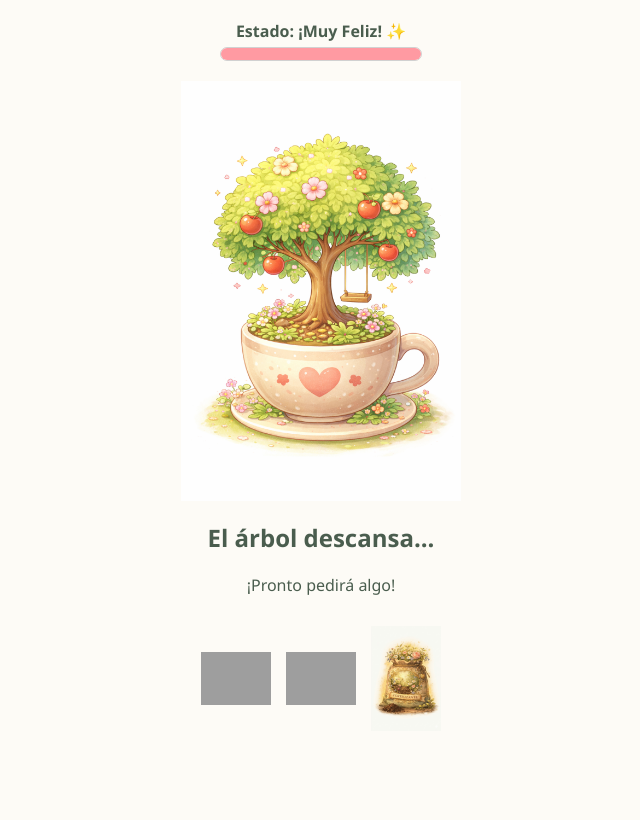
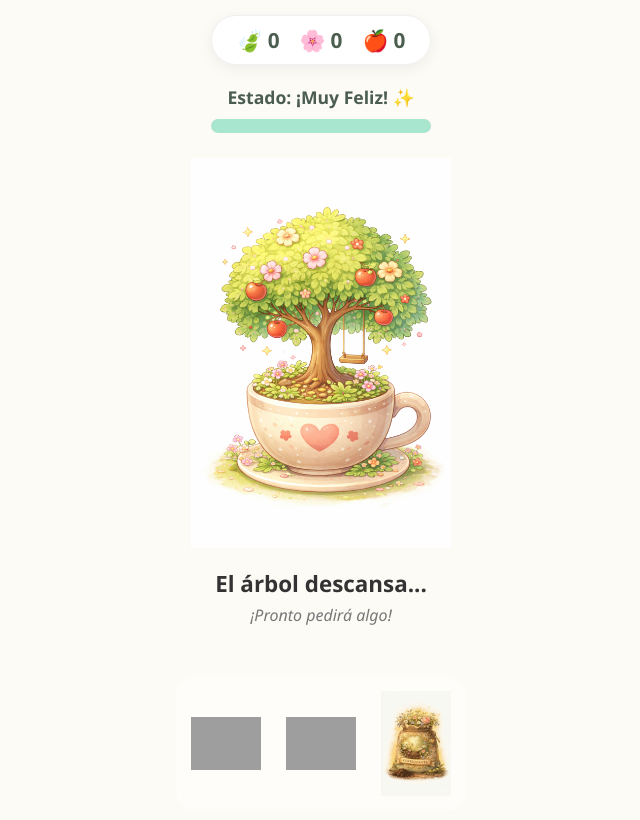
Before and after one commit to ratavano/Kratasplantita, a plain HTML site: page index.html in a window 1280 px wide. Shown: the whole page, without its empty margins (319-959 px from the left). Drawn offline with Linux system fonts and the light colour scheme; grey boxes are pictures that could not be loaded.

Commit message:
Update index.html
Prime?

```diff
--- a/index.html
+++ b/index.html
@@ -8,7 +8,8 @@
         :root {
             --fondo: #FDFBF6;
             --texto: #4A5D4E;
-            --primario: #FF9AA2; /* Color de la barra */
+            --feliz: #A8E6CF; /* Color cuando está feliz */
+            --triste: #9FB4C7; /* Color cuando está triste */
         }
 
         body {
@@ -17,150 +18,256 @@
             background: var(--fondo);
             color: var(--texto);
             margin: 0;
-            padding: 20px;
+            padding: 15px;
+            display: flex;
+            flex-direction: column;
+            align-items: center;
         }
 
-        /* --- ESTILO DE LAS BARRITAS --- */
+        /* --- PANEL DE INVENTARIO PERFECTAMENTE ALINEADO --- */
+        .panel-recompensas {
+            display: flex;
+            justify-content: center;
+            gap: 20px;
+            background: white;
+            padding: 10px 25px;
+            border-radius: 25px;
+            box-shadow: 0 4px 15px rgba(0,0,0,0.06);
+            margin-bottom: 20px;
+            border: 1px solid #F0F0F0;
+        }
+
+        .item-recompensa {
+            font-size: 1.3rem;
+            font-weight: bold;
+            display: flex;
+            align-items: center;
+            gap: 5px;
+        }
+
+        /* --- BARRITA DINÁMICA (FELICIDAD/TRISTEZA) --- */
         .contenedor-barra {
-            width: 200px;
-            height: 12px;
-            background-color: #E0E0E0;
+            width: 220px;
+            height: 14px;
+            background-color: #EAEAEA; /* Fondo de la barra */
             border-radius: 10px;
-            margin: 5px auto 15px;
+            margin: 10px auto 25px;
             overflow: hidden;
-            border: 1px solid #D1D1D1;
+            box-shadow: inset 0 2px 4px rgba(0,0,0,0.1);
         }
 
         .progreso {
             height: 100%;
-            background-color: var(--primario);
-            width: 100%; /* Esto cambiará con JS */
-            transition: width 0.5s ease-in-out;
+            width: 100%;
+            transition: width 0.6s ease, background-color 0.6s ease;
+            border-radius: 10px;
         }
 
-        /* --- ALINEACIÓN DE HERRAMIENTAS --- */
+        /* --- IMÁGENES Y TEXTOS --- */
+        #imagen-arbol {
+            width: 260px;
+            max-width: 90%;
+            margin: 0 auto 15px auto;
+            display: block;
+            transition: opacity 0.3s;
+        }
+
+        .textos-estado {
+            min-height: 80px; /* Evita que la pantalla brinque */
+        }
+
+        h2 { margin: 5px 0; font-size: 1.4rem; color: #333; }
+        p { margin: 0; color: #777; font-style: italic; }
+
+        #aviso-regalo {
+            color: #FF9AA2;
+            font-weight: bold;
+            font-size: 1.1rem;
+            height: 25px;
+            margin-top: 10px;
+        }
+
+        /* --- HERRAMIENTAS CENTRADAS --- */
         .contenedor-herramientas {
             display: flex;
             justify-content: center;
             align-items: center;
-            gap: 15px; /* Espacio entre ellas */
-            margin-top: 30px;
-            flex-wrap: wrap;
+            gap: 25px;
+            margin-top: 15px;
+            padding: 15px;
+            background: rgba(255, 255, 255, 0.5);
+            border-radius: 20px;
         }
 
         .herramienta {
             width: 70px;
             cursor: pointer;
-            transition: transform 0.2s;
+            transition: transform 0.2s cubic-bezier(0.175, 0.885, 0.32, 1.275);
         }
 
-        .herramienta:hover {
-            transform: scale(1.1);
-        }
+        .herramienta:active { transform: scale(0.85); }
 
-        #imagen-arbol {
-            width: 280px;
-            margin: 20px auto;
-            display: block;
-        }
-
-        .stats-container {
-            font-weight: bold;
-            margin-bottom: 5px;
-        }
     </style>
 </head>
 <body>
 
-    <div class="stats-container">Estado: <span id="estado-texto">¡Feliz! ✨</span></div>
+    <div class="panel-recompensas">
+        <div class="item-recompensa">🍃 <span id="txt-hojas">0</span></div>
+        <div class="item-recompensa">🌸 <span id="txt-flores">0</span></div>
+        <div class="item-recompensa">🍎 <span id="txt-manzanas">0</span></div>
+    </div>
+
+    <div style="font-weight: bold; font-size: 1.1rem;">Estado: <span id="estado-texto">¡Feliz! ✨</span></div>
+
     <div class="contenedor-barra">
-        <div id="barra-felicidad" class="progreso"></div>
+        <div id="barra-felicidad" class="progreso" style="background-color: var(--feliz);"></div>
     </div>
 
     <img id="imagen-arbol" src="arbol_feliz.png" alt="Tu plantita">
 
-    <h2 id="mensaje-peticion">El árbol descansa...</h2>
-    <p id="sub-mensaje">¡Pronto pedirá algo!</p>
+    <div class="textos-estado">
+        <h2 id="mensaje-peticion">El árbol descansa...</h2>
+        <p id="sub-mensaje">¡Pronto pedirá algo!</p>
+        <div id="aviso-regalo"></div>
+    </div>
 
     <div class="contenedor-herramientas">
-        <img src="herramienta_agua.png" class="herramienta" onclick="atender('sed')">
-        <img src="herramienta_tijeras.png" class="herramienta" onclick="atender('crecido')">
-        <img src="herramienta_fertilizante.png" class="herramienta" onclick="atender('hambre')">
+        <img src="herramienta_agua.png" class="herramienta" onclick="atender('sed')" alt="Agua">
+        <img src="herramienta_tijeras.png" class="herramienta" onclick="atender('crecido')" alt="Tijeras">
+        <img src="herramienta_fertilizante.png" class="herramienta" onclick="atender('hambre')" alt="Fertilizante">
     </div>
 
     <script>
+        // Variables principales
         let felicidad = 100;
         let necesidadActual = "ninguna";
 
-        // 1. FUNCIÓN PARA CARGAR
+        // Inventario de regalos
+        let hojas = 0;
+        let flores = 0;
+        let manzanas = 0;
+
+        // 1. CARGAR Y GUARDAR (Memoria del juego)
         function cargar() {
-            const guardado = localStorage.getItem('progresoPlantita');
-            if (guardado) {
-                felicidad = parseInt(guardado);
+            const data = JSON.parse(localStorage.getItem('kratasSaveDefinitivo'));
+            if (data) {
+                felicidad = data.felicidad !== undefined ? data.felicidad : 100;
+                hojas = data.hojas || 0;
+                flores = data.flores || 0;
+                manzanas = data.manzanas || 0;
             }
             actualizarUI();
             iniciarCiclo();
         }
 
-        // 2. LÓGICA DE NECESIDADES (El juego te pedirá cosas)
+        function guardar() {
+            const data = { felicidad, hojas, flores, manzanas };
+            localStorage.setItem('kratasSaveDefinitivo', JSON.stringify(data));
+        }
+
+        // 2. EL CICLO DE VIDA DEL ÁRBOL
         function iniciarCiclo() {
             setInterval(() => {
                 if (necesidadActual === "ninguna") {
-                    const azar = Math.random();
-                    if (azar < 0.3) pedirAlgo();
+                    if (Math.random() < 0.35) pedirAlgo(); // 35% de probabilidad de pedir algo cada 6 seg
                 } else {
-                    // Si tiene una necesidad y no la atiendes, baja la felicidad
-                    felicidad = Math.max(0, felicidad - 5);
+                    // Si no lo atiendes, baja la felicidad
+                    felicidad = Math.max(0, felicidad - 4);
                     actualizarUI();
+                    guardar();
                 }
-            }, 5000); // Revisa cada 5 segundos
+            }, 6000);
         }
 
         function pedirAlgo() {
-            const necesidades = ["sed", "crecido", "hambre"];
-            necesidadActual = necesidades[Math.floor(Math.random() * necesidades.length)];
+            const opciones = ["sed", "crecido", "hambre"];
+            necesidadActual = opciones[Math.floor(Math.random() * opciones.length)];
 
-            if (necesidadActual === "sed") {
-                document.getElementById('mensaje-peticion').innerText = "¡Tengo mucha sed! 💧";
-            } else if (necesidadActual === "crecido") {
-                document.getElementById('mensaje-peticion').innerText = "¡Mis ramas pesan! ✂️";
-            } else if (necesidadActual === "hambre") {
-                document.getElementById('mensaje-peticion').innerText = "¡Necesito vitaminas! 🧪";
-            }
-            document.getElementById('sub-mensaje').innerText = "¡Usa una herramienta!";
+            const msjs = {
+                sed: "¡Tengo mucha sed! 💧",
+                crecido: "¡Mis ramas pesan! ✂️",
+                hambre: "¡Necesito vitaminas! 🧪"
+            };
+
+            document.getElementById('mensaje-peticion').innerText = msjs[necesidadActual];
+            document.getElementById('sub-mensaje').innerText = "¡Usa la herramienta correcta!";
+            document.getElementById('aviso-regalo').innerText = ""; // Limpiar mensaje de regalo viejo
         }
 
+        // 3. ATENDER Y DAR REGALOS
         function atender(tipo) {
             if (tipo === necesidadActual) {
-                felicidad = Math.min(100, felicidad + 20);
+                felicidad = Math.min(100, felicidad + 30); // Sube 30 de felicidad
                 necesidadActual = "ninguna";
+
+                darRegalo();
+
                 document.getElementById('mensaje-peticion').innerText = "¡Gracias! 😊";
                 document.getElementById('sub-mensaje').innerText = "El árbol descansa...";
                 actualizarUI();
-                localStorage.setItem('progresoPlantita', felicidad);
+                guardar();
+            } else if (necesidadActual !== "ninguna") {
+                // Opcional: Si usa la herramienta equivocada
+                document.getElementById('sub-mensaje').innerText = "Esa no es la herramienta correcta... 🤔";
             }
         }
 
+        // Lógica de matemáticas exacta para los regalos
+        function darRegalo() {
+            const suerte = Math.random(); // Número del 0.0 al 1.0
+            let regaloMensaje = "";
+
+            if (suerte <= 0.45) {
+                // 45% Hojas
+                hojas++;
+                regaloMensaje = "¡Te dio una Hoja! 🍃";
+            } else if (suerte <= 0.80) {
+                // 35% Flores (del 0.46 al 0.80)
+                flores++;
+                regaloMensaje = "¡Te dio una Flor! 🌸";
+            } else {
+                // 20% Manzanas (del 0.81 al 1.0)
+                manzanas++;
+                regaloMensaje = "¡Te dio una Manzana! 🍎";
+            }
+
+            document.getElementById('aviso-regalo').innerText = regaloMensaje;
+        }
+
+        // 4. ACTUALIZAR LO QUE SE VE EN PANTALLA
         function actualizarUI() {
-            // Actualiza la barra con color
-            document.getElementById('barra-felicidad').style.width = felicidad + "%";
+            const barra = document.getElementById('barra-felicidad');
+            barra.style.width = felicidad + "%";
 
-            // Cambia el texto del estado
+            // Cambia el color de la barra (Felicidad vs Tristeza)
+            if (felicidad > 50) {
+                barra.style.backgroundColor = "var(--feliz)";
+            } else {
+                barra.style.backgroundColor = "var(--triste)";
+            }
+
+            // Actualizar contadores
+            document.getElementById('txt-hojas').innerText = hojas;
+            document.getElementById('txt-flores').innerText = flores;
+            document.getElementById('txt-manzanas').innerText = manzanas;
+
+            // Actualizar imagen y texto
             const estado = document.getElementById('estado-texto');
             const img = document.getElementById('imagen-arbol');
 
-            if (felicidad > 70) {
+            if (felicidad > 60) {
                 estado.innerText = "¡Muy Feliz! ✨";
                 img.src = "arbol_feliz.png";
-            } else if (felicidad > 30) {
-                estado.innerText = "Está bien 🌿";
-                img.src = "arbol_feliz.png";
+            } else if (felicidad > 20) {
+                estado.innerText = "Algo triste... 🍂";
+                img.src = "arbol_triste.png";
             } else {
-                estado.innerText = "Está triste u.u ☁️";
+                estado.innerText = "¡A punto de marchitarse! 🥀";
                 img.src = "arbol_triste.png";
             }
         }
 
+        // Arrancar el juego
         window.onload = cargar;
     </script>
 </body>
```
